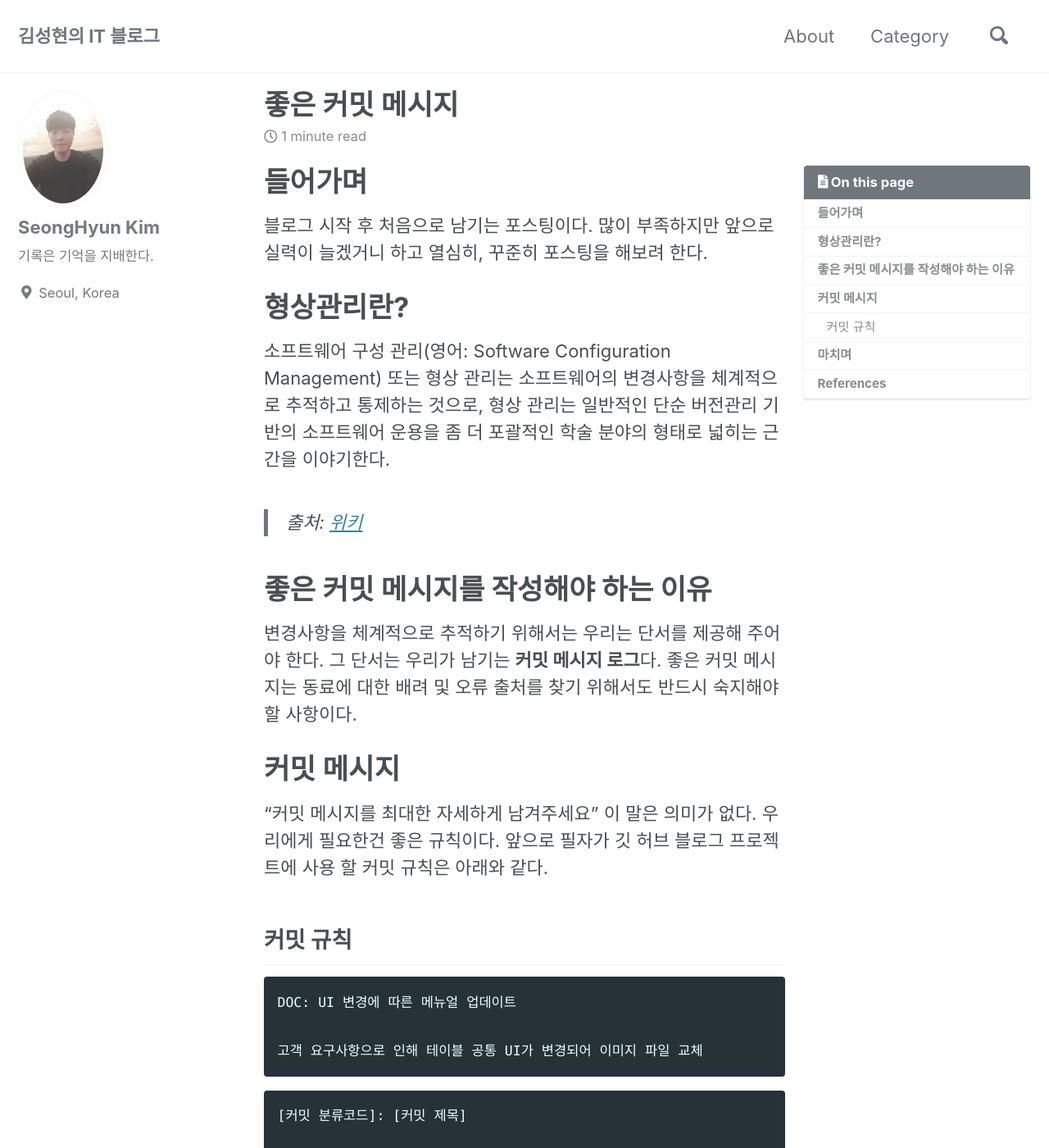
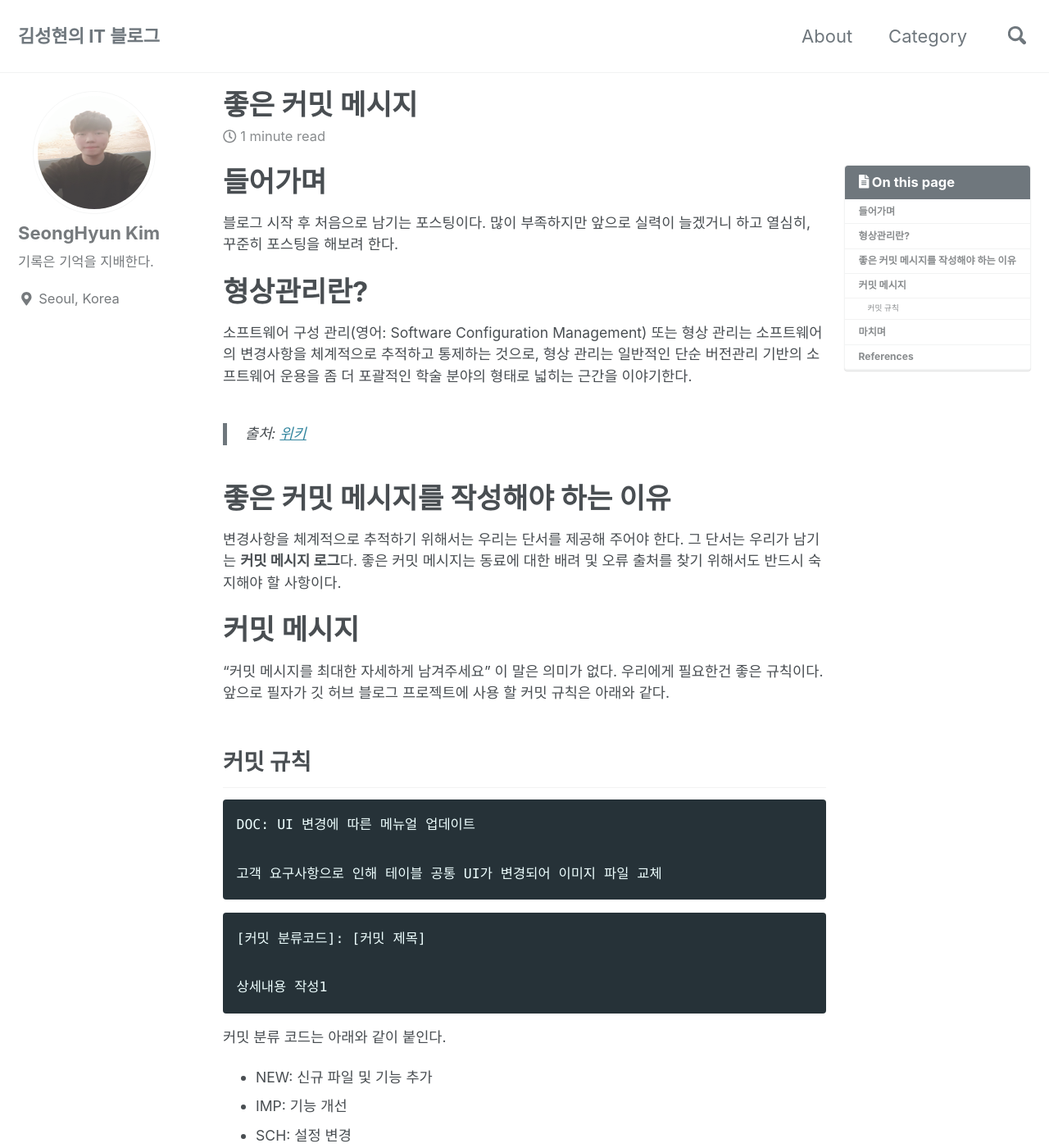
Before and after one commit to 921126sh/921126sh.github.io, a Jekyll site: the page built from _posts/blogging/2019-03-22-git-good-comment.md, in a window 1280 px wide and 1400 px high. Shown: the whole window at 82% size. Built offline with Jekyll 4.4.1, drawn with Linux system fonts in a browser that asks for light colours; cached includes are drawn as plain includes; comment, search, counter and statistics services are not loaded; a style sheet for code colours, icons or effects is not loaded.

Commit message:
SCH: 각종 UI 틀 조정
- 프로필 사진 크기 및 위치 변경
- layout 크기 조절
- p태그 폰트 줄임

```diff
--- a/_sass/minimal-mistakes/_masthead.scss
+++ b/_sass/minimal-mistakes/_masthead.scss
@@ -15,7 +15,7 @@
     @include clearfix;
     margin-left: auto;
     margin-right: auto;
-    padding: 1em;
+    padding: 1em 0em 1em 1em;
     max-width: 100%;
     display: -webkit-box;
     display: -ms-flexbox;
--- a/_sass/minimal-mistakes/_page.scss
+++ b/_sass/minimal-mistakes/_page.scss
@@ -75,7 +75,7 @@
   p,
   li,
   dl {
-    font-size: 1em;
+    font-size: 0.8em;
   }
 
   /* paragraph indents */
--- a/_sass/minimal-mistakes/_sidebar.scss
+++ b/_sass/minimal-mistakes/_sidebar.scss
@@ -127,8 +127,10 @@
   }
 
   img {
-    max-width: 110px;
     border-radius: 50%;
+    max-width: 150px;
+    max-height: 150px;
+    margin-left: 18px;
 
     @include breakpoint($large) {
       padding: 5px;
--- a/_sass/minimal-mistakes/_variables.scss
+++ b/_sass/minimal-mistakes/_variables.scss
@@ -141,8 +141,8 @@ $x-large: 1280px !default;
    Grid
    ========================================================================== */
 
-$right-sidebar-width-narrow: 200px !default;
-$right-sidebar-width: 300px !default;
+$right-sidebar-width-narrow: 150px !default;
+$right-sidebar-width: 250px !default;
 $right-sidebar-width-wide: 400px !default;
 
 /*
```
